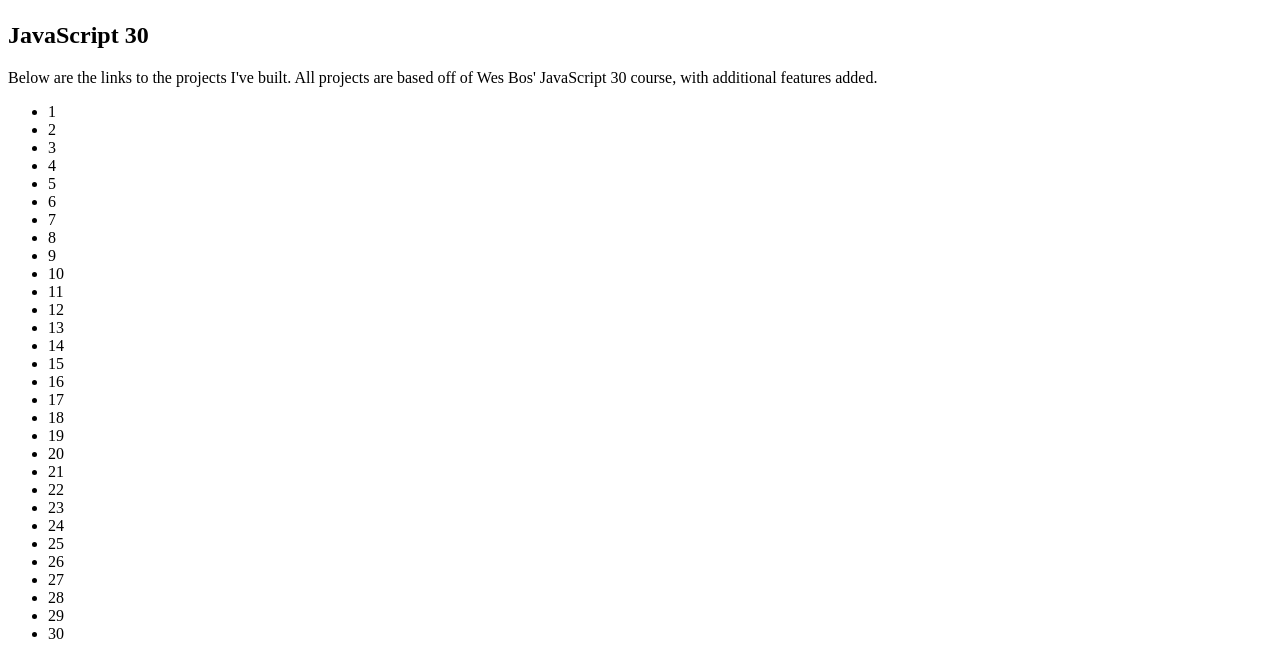
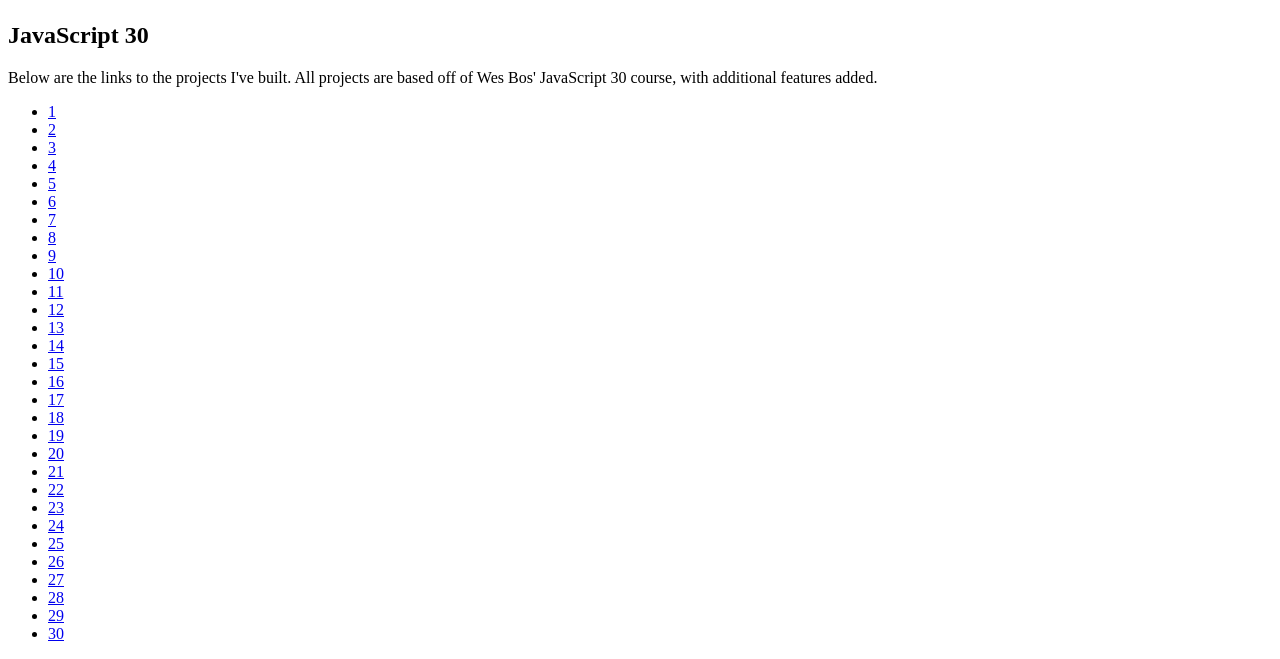
Before and after one commit to brandonmartin101/JavaScript30, a plain HTML site: page index.html in a window 1280 px wide. Shown: the part 1162-1821 px from the top of the page. Drawn offline with Linux system fonts and the light colour scheme.

Commit message:
day 1 setup

```diff
--- a/index.html
+++ b/index.html
@@ -18,36 +18,96 @@
       features added.</p>
 
     <ul>
-      <li class="day-1">1</li>
-      <li class="day-2">2</li>
-      <li class="day-3">3</li>
-      <li class="day-4">4</li>
-      <li class="day-5">5</li>
-      <li class="day-6">6</li>
-      <li class="day-7">7</li>
-      <li class="day-8">8</li>
-      <li class="day-9">9</li>
-      <li class="day-10">10</li>
-      <li class="day-11">11</li>
-      <li class="day-12">12</li>
-      <li class="day-13">13</li>
-      <li class="day-14">14</li>
-      <li class="day-15">15</li>
-      <li class="day-16">16</li>
-      <li class="day-17">17</li>
-      <li class="day-18">18</li>
-      <li class="day-19">19</li>
-      <li class="day-20">20</li>
-      <li class="day-21">21</li>
-      <li class="day-22">22</li>
-      <li class="day-23">23</li>
-      <li class="day-24">24</li>
-      <li class="day-25">25</li>
-      <li class="day-26">26</li>
-      <li class="day-27">27</li>
-      <li class="day-28">28</li>
-      <li class="day-29">29</li>
-      <li class="day-30">30</li>
+      <li class="day" id="day-1">
+        <a class="day-link" href="/days/01/index.html">1</a>
+      </li>
+      <li class="day" id="day-2">
+        <a class="day-link" href="/days/02/index.html">2</a>
+      </li>
+      <li class="day" id="day-3">
+        <a class="day-link" href="/days/03/index.html">3</a>
+      </li>
+      <li class="day" id="day-4">
+        <a class="day-link" href="/days/04/index.html">4</a>
+      </li>
+      <li class="day" id="day-5">
+        <a class="day-link" href="/days/05/index.html">5</a>
+      </li>
+      <li class="day" id="day-6">
+        <a class="day-link" href="/days/06/index.html">6</a>
+      </li>
+      <li class="day" id="day-7">
+        <a class="day-link" href="/days/07/index.html">7</a>
+      </li>
+      <li class="day" id="day-8">
+        <a class="day-link" href="/days/08/index.html">8</a>
+      </li>
+      <li class="day" id="day-9">
+        <a class="day-link" href="/days/09/index.html">9</a>
+      </li>
+      <li class="day" id="day-10">
+        <a class="day-link" href="/days/10/index.html">10</a>
+      </li>
+      <li class="day" id="day-11">
+        <a class="day-link" href="/days/11/index.html">11</a>
+      </li>
+      <li class="day" id="day-12">
+        <a class="day-link" href="/days/12/index.html">12</a>
+      </li>
+      <li class="day" id="day-13">
+        <a class="day-link" href="/days/13/index.html">13</a>
+      </li>
+      <li class="day" id="day-14">
+        <a class="day-link" href="/days/14/index.html">14</a>
+      </li>
+      <li class="day" id="day-15">
+        <a class="day-link" href="/days/15/index.html">15</a>
+      </li>
+      <li class="day" id="day-16">
+        <a class="day-link" href="/days/16/index.html">16</a>
+      </li>
+      <li class="day" id="day-17">
+        <a class="day-link" href="/days/17/index.html">17</a>
+      </li>
+      <li class="day" id="day-18">
+        <a class="day-link" href="/days/18/index.html">18</a>
+      </li>
+      <li class="day" id="day-19">
+        <a class="day-link" href="/days/19/index.html">19</a>
+      </li>
+      <li class="day" id="day-20">
+        <a class="day-link" href="/days/20/index.html">20</a>
+      </li>
+      <li class="day" id="day-21">
+        <a class="day-link" href="/days/21/index.html">21</a>
+      </li>
+      <li class="day" id="day-22">
+        <a class="day-link" href="/days/22/index.html">22</a>
+      </li>
+      <li class="day" id="day-23">
+        <a class="day-link" href="/days/23/index.html">23</a>
+      </li>
+      <li class="day" id="day-24">
+        <a class="day-link" href="/days/24/index.html">24</a>
+      </li>
+      <li class="day" id="day-25">
+        <a class="day-link" href="/days/25/index.html">25</a>
+      </li>
+      <li class="day" id="day-26">
+        <a class="day-link" href="/days/26/index.html">26</a>
+      </li>
+      <li class="day" id="day-27">
+        <a class="day-link" href="/days/27/index.html">27</a>
+      </li>
+      <li class="day" id="day-28">
+        <a class="day-link" href="/days/28/index.html">28</a>
+      </li>
+      <li class="day" id="day-29">
+        <a class="day-link" href="/days/29/index.html">29</a>
+      </li>
+      <li class="day" id="day-30">
+        <a class="day-link" href="/days/30/index.html">30</a>
+      </li>
     </ul>
   </main>
 </body>
```
Also changed, not shown: days/01/01.html (added, +109 -0 lines), 9 other files.
